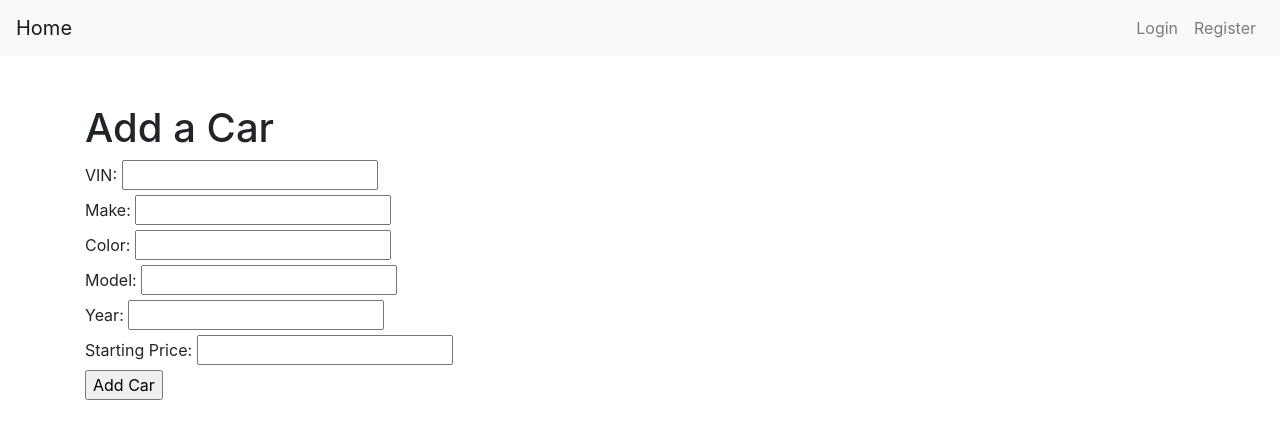
After one commit to SoumilSaxena/CarDealership, a Flask app: template templates/add_car.html in a window 1280 px wide. The commit adds this page. Shown: the top 439 px of the page. Run offline with Flask 3, Linux system fonts and the light colour scheme; the template is opened without the code that fills it, so the values that code supplies are empty; some libraries are stand-ins or nearby versions.

Commit message:
Add_car functionality

```diff
--- /dev/null
+++ b/templates/add_car.html
@@ -0,0 +1,26 @@
+{% extends 'layout.html' %}
+
+{% block content %}
+<h1>Add a Car</h1>
+<form method="POST" action="{{ url_for('add_car') }}">
+    <label for="vin">VIN:</label>
+    <input type="text" id="vin" name="vin" required><br>
+
+    <label for="make">Make:</label>
+    <input type="text" id="make" name="make" required><br>
+
+    <label for="color">Color:</label>
+    <input type="text" id="color" name="color" required><br>
+
+    <label for="model">Model:</label>
+    <input type="text" id="model" name="model" required><br>
+
+    <label for="year">Year:</label>
+    <input type="number" id="year" name="year" required><br>
+
+    <label for="starting_price">Starting Price:</label>
+    <input type="number" id="starting_price" name="starting_price" required><br>
+
+    <input type="submit" value="Add Car">
+</form>
+{% endblock %}
--- a/templates/layout.html
+++ b/templates/layout.html
@@ -24,10 +24,7 @@
         <div class="collapse navbar-collapse" id="navbarNav">
             <ul class="navbar-nav ml-auto">
                 {% if session.logged_in %}
-                    {% if session.level != None and session.level < 2 %}
-
-                    {% endif %}
-                <li class="nav-item">
+                {% if session.level != None and session.level < 2 %} {% endif %} <li class="nav-item">
                     <a class="nav-link" href="/cars">View Cars</a>
                     </li>
                     <li class="nav-item">
```
Also changed, not shown: setup.py (+94 -46 lines), templates/index.html (+7 -0 lines). Lines whose indentation alone changed are shown as unchanged.
